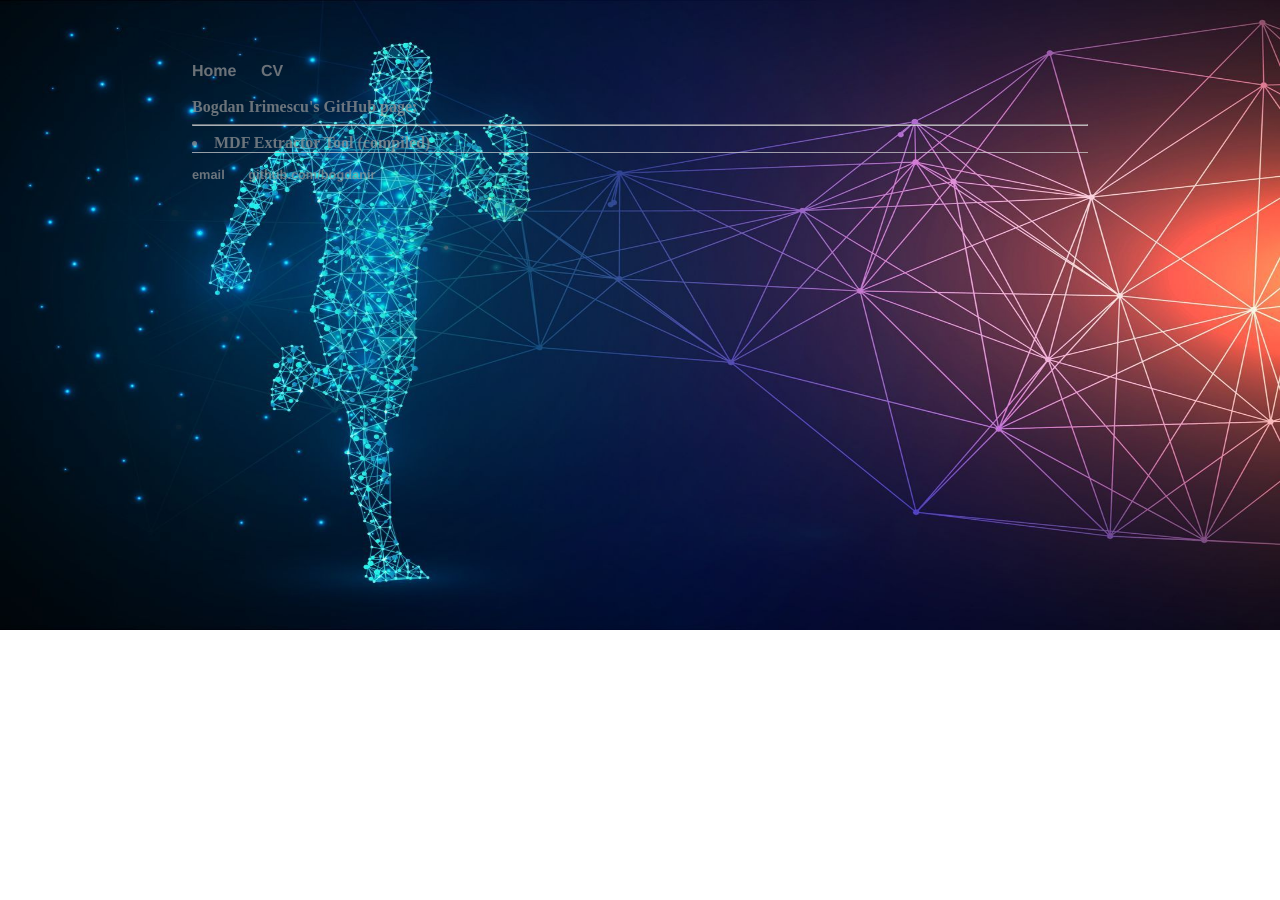
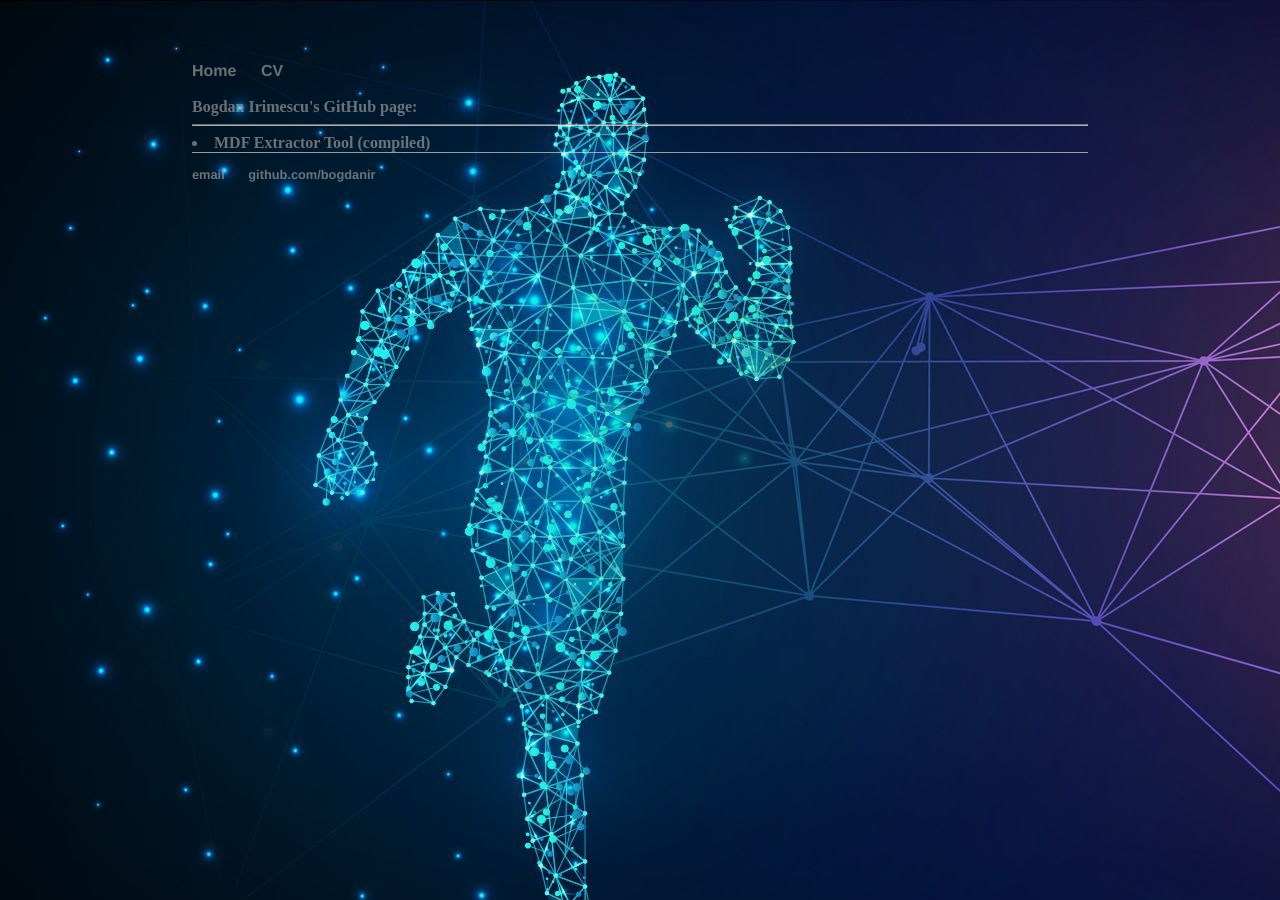
Before and after one commit to bogdanir/MDFextract, a Jekyll site: the page built from index.html, in a window 1280 px wide. Built offline with Jekyll 4.4.1, drawn with Linux system fonts in a browser that asks for light colours.

Commit message:
Update default.html

```diff
--- a/_layouts/default.html
+++ b/_layouts/default.html
@@ -50,7 +50,7 @@
        background-repeat: no-repeat;
        opacity: 0.7;
        background-attachment: fixed;
-       background-size: 100% 70%;
+       background-size: body;
         }
     </style>
 
```
